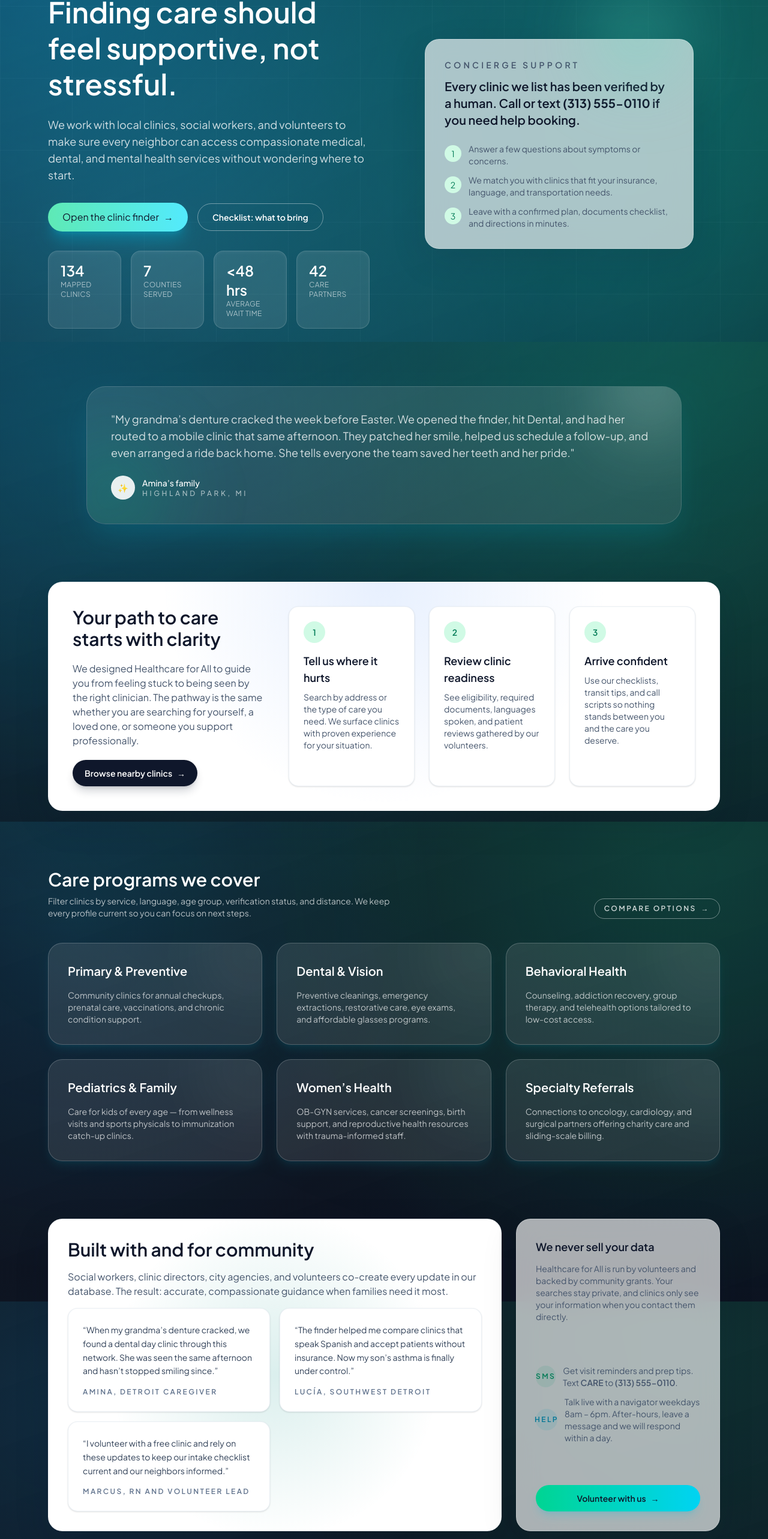
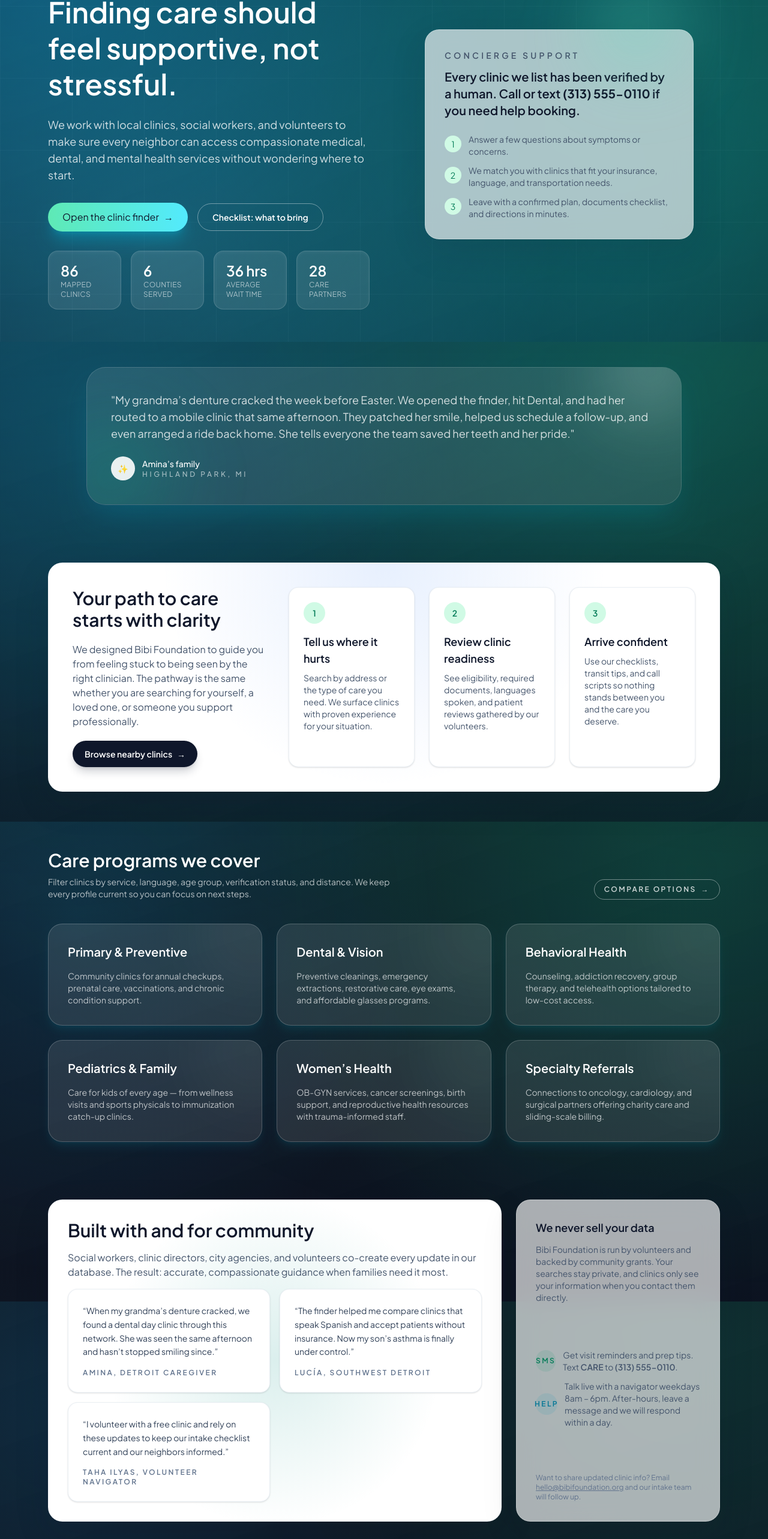
Before and after one commit to atkunja/ClinicFinder, a Next.js app: page / in a window 1280 px wide. Shown: the part 230-2796 px from the top of the page at 60% size. Built offline with nearby package versions, Linux system fonts and the light colour scheme; no server answers.

Commit message:
Updated project and added .gitignore

```diff
--- a/src/app/layout.tsx
+++ b/src/app/layout.tsx
@@ -9,7 +9,7 @@
 const mono = IBM_Plex_Mono({ subsets: ["latin"], weight: ["400", "600"], variable: "--font-mono" });
 
 export const metadata = {
-  title: "Healthcare for All",
+  title: "Bibi Foundation",
   description: "Find free clinics near you",
 };
 
--- a/src/app/page.tsx
+++ b/src/app/page.tsx
@@ -2,10 +2,10 @@
 import Link from "next/link";
 
 const metrics = [
-  { label: "Mapped clinics", value: "134" },
-  { label: "Counties served", value: "7" },
-  { label: "Average wait time", value: "<48 hrs" },
-  { label: "Care partners", value: "42" },
+  { label: "Mapped clinics", value: "86" },
+  { label: "Counties served", value: "6" },
+  { label: "Average wait time", value: "36 hrs" },
+  { label: "Care partners", value: "28" },
 ];
 
 const pathway = [
@@ -64,7 +64,7 @@
   {
     quote:
       "I volunteer with a free clinic and rely on these updates to keep our intake checklist current and our neighbors informed.",
-    name: "Marcus, RN and volunteer lead",
+    name: "Taha Ilyas, volunteer navigator",
   },
 ];
 
@@ -88,7 +88,7 @@
 ];
 
 export const metadata = {
-  title: "Healthcare for All",
+  title: "Bibi Foundation",
   description: "Find free or low-cost healthcare clinics near you",
 };
 
@@ -206,7 +206,7 @@
             <div className="space-y-5">
               <h2 className="text-3xl font-semibold text-slate-900">Your path to care starts with clarity</h2>
               <p className="text-base text-slate-600">
-                We designed Healthcare for All to guide you from feeling stuck to being seen by the right clinician. The pathway is the same whether you are searching for yourself, a loved one, or someone you support professionally.
+                We designed Bibi Foundation to guide you from feeling stuck to being seen by the right clinician. The pathway is the same whether you are searching for yourself, a loved one, or someone you support professionally.
               </p>
               <Link
                 href="/finder"
@@ -289,7 +289,7 @@
             <div>
               <h3 className="text-lg font-semibold text-slate-900">We never sell your data</h3>
               <p className="mt-3 text-sm text-slate-600">
-                Healthcare for All is run by volunteers and backed by community grants. Your searches stay private, and clinics only see your information when you contact them directly.
+                Bibi Foundation is run by volunteers and backed by community grants. Your searches stay private, and clinics only see your information when you contact them directly.
               </p>
             </div>
             <div className="space-y-3 text-sm text-slate-600">
@@ -310,14 +310,10 @@
                 </div>
               </div>
             </div>
-            <Link
-              href="/login"
-              className="inline-flex items-center justify-center gap-2 rounded-full bg-gradient-to-r from-emerald-400 to-cyan-400 px-5 py-3 text-sm font-semibold text-slate-900 shadow-lg shadow-cyan-500/20 transition hover:from-emerald-300 hover:to-cyan-300"
-            >
-              Volunteer with us
-              <span aria-hidden>→</span>
-            </Link>
-          </aside>
+            <p className="text-xs text-slate-500">
+              Want to share updated clinic info? Email <a className="underline" href="mailto:hello@bibifoundation.org">hello@bibifoundation.org</a> and our intake team will follow up.
+            </p>
+         </aside>
         </div>
       </section>
 
@@ -328,7 +324,7 @@
             <div className="space-y-4">
               <h2 className="text-3xl font-semibold text-slate-900">Answers before you travel</h2>
               <p className="text-sm text-slate-600">
-                Our navigators compiled the questions they hear most often. Still unsure? Call us or send a note to <a className="underline" href="mailto:hello@healthcareforall.org">hello@healthcareforall.org</a>.
+                Our navigators compiled the questions they hear most often. Still unsure? Call us or send a note to <a className="underline" href="mailto:hello@bibifoundation.org">hello@bibifoundation.org</a>.
               </p>
             </div>
             <div className="grid gap-6 sm:grid-cols-2">
@@ -349,7 +345,7 @@
           <div className="relative space-y-6">
             <h2 className="text-3xl font-semibold">Ready when you are</h2>
             <p className="text-base text-slate-800">
-              Whether this is your first visit or you are coordinating care for an entire shelter, Healthcare for All gives you a calm starting point. Log in for volunteer tools or jump straight into the finder.
+              Whether this is your first visit or you are coordinating care for an entire shelter, Bibi Foundation gives you a calm starting point. Log in for volunteer tools or jump straight into the finder.
             </p>
             <div className="flex flex-wrap gap-3">
               <Link
--- a/src/app/what-to-bring/page.tsx
+++ b/src/app/what-to-bring/page.tsx
@@ -6,7 +6,7 @@
 export const revalidate = 0;
 
 export const metadata = {
-  title: "What to Bring • Healthcare for All",
+  title: "What to Bring • Bibi Foundation",
 };
 
 export default function WhatToBringPage() {
--- a/src/components/Footer.tsx
+++ b/src/components/Footer.tsx
@@ -32,15 +32,15 @@
                 boxShadow: "0 12px 30px rgba(14, 165, 233, 0.25)",
               }}
             >
-              <span className="text-sm font-bold text-white">HF</span>
+              <span className="text-sm font-bold text-white">BF</span>
             </span>
-            Healthcare for All
+            Bibi Foundation
           </Link>
           <p className="text-sm text-slate-200/80">
             A volunteer-built project connecting people with compassionate, free or low-cost care across Southeast Michigan. We believe healthcare is a right, not a luxury.
           </p>
           <div className="flex gap-3 text-xs text-slate-200/70">
-            <span>Contact: <a className="underline" href="mailto:hello@healthcareforall.org">hello@healthcareforall.org</a></span>
+            <span>Contact: <a className="underline" href="mailto:hello@bibifoundation.org">hello@bibifoundation.org</a></span>
             <span aria-hidden>•</span>
             <span>Hours: 7 days a week, 9am – 7pm ET</span>
           </div>
@@ -93,8 +93,8 @@
       </div>
 
       <div className="relative border-t border-white/10 bg-slate-900/60 py-4 text-center text-xs text-slate-300/70">
-        © {new Date().getFullYear()} Healthcare for All. Built with community partners and volunteer clinicians.
-      </div>
+        © {new Date().getFullYear()} Bibi Foundation. Built with community partners and volunteer clinicians.
+     </div>
     </footer>
   );
 }
--- a/src/components/NavBar.tsx
+++ b/src/components/NavBar.tsx
@@ -58,10 +58,10 @@
             aria-hidden
             className="inline-flex h-10 w-10 items-center justify-center rounded-2xl border border-white/40 bg-gradient-to-br from-emerald-400/90 via-cyan-400/80 to-sky-500/80 shadow-lg shadow-cyan-500/20 transition group-hover:shadow-cyan-400/40"
           >
-            <span className="text-sm font-bold tracking-wide">HF</span>
+            <span className="text-sm font-bold tracking-wide">BF</span>
           </span>
           <div className="flex flex-col">
-            <span className="text-sm font-semibold leading-tight">Healthcare for All</span>
+            <span className="text-sm font-semibold leading-tight">Bibi Foundation</span>
             <span className="text-[11px] uppercase tracking-[0.3em] text-white/60">
               Clinic access network
             </span>
```
